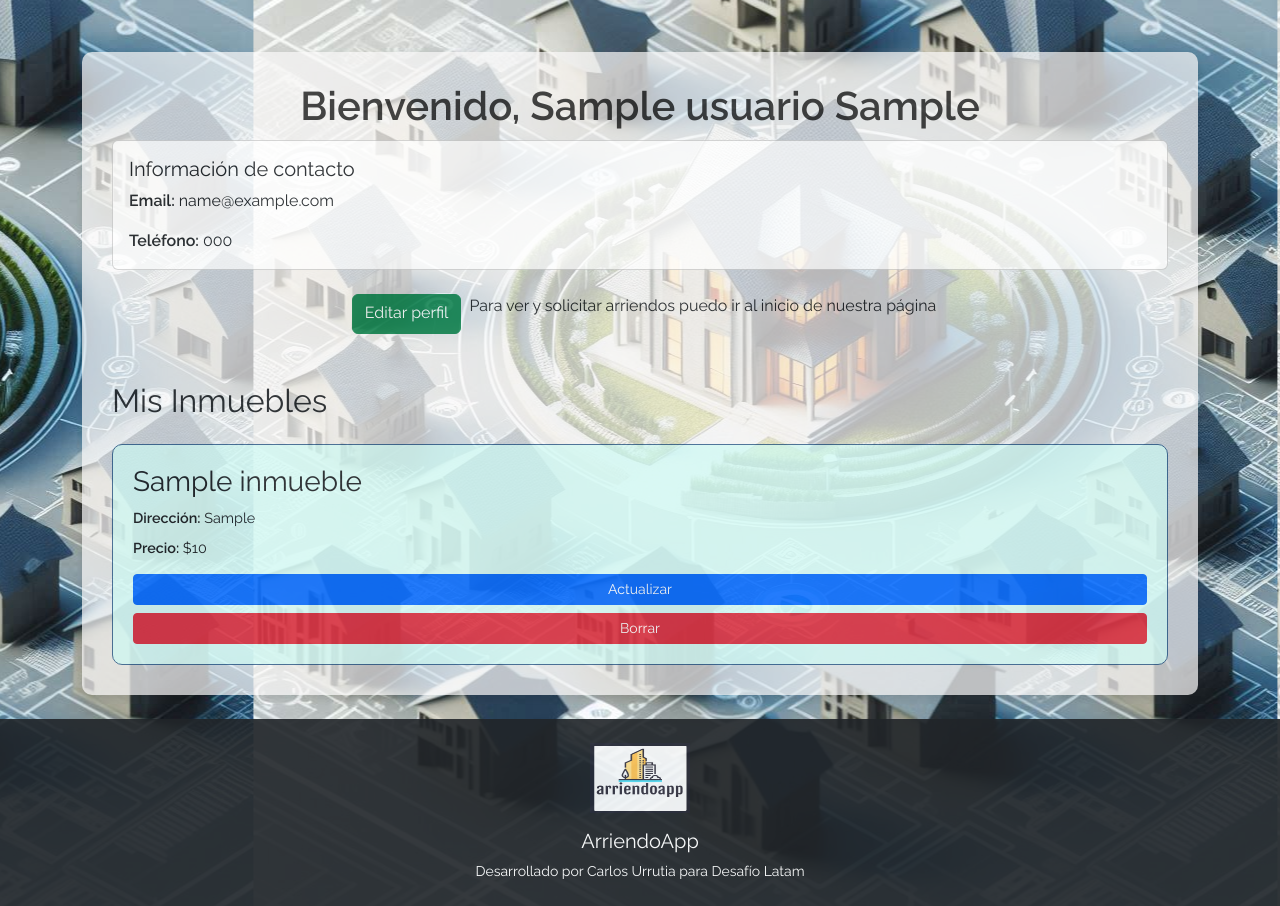
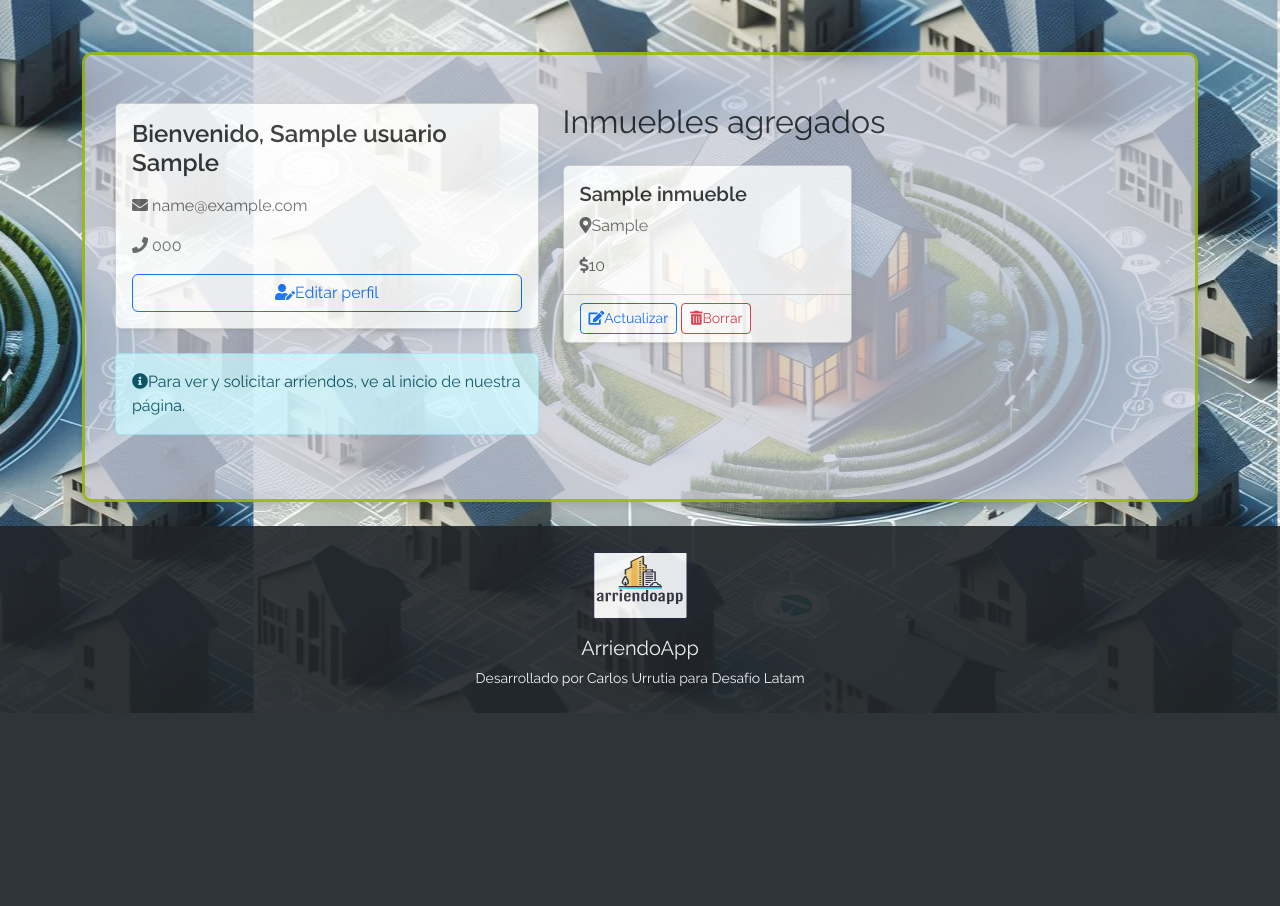
Before and after one commit to cfurrutia/M7_inmueble_django, a Django app: page /perfil/ in a window 1280 px wide. Shown: the part 112-1018 px from the top of the page. After the commit the page ends 825 px from the top, so only its background shows below. Run offline with Django 5.2, Linux system fonts and the light colour scheme; a user stored in the database is signed in; tables that the repository leaves empty hold one stand-in row (values such as "Sample post"); parts of the project's set-up code (start-up, migrations or seed data) failed here and were passed over.

Commit message:
cambios de color de bordes y detalles

```diff
--- a/arriendoapp/static/css/styles.css
+++ b/arriendoapp/static/css/styles.css
@@ -28,22 +28,46 @@ body {
     font-weight: 600;
 }
 
-
 .dropdown-menu.dropdown-menu-end {
     right: 0;
     left: auto;
 }
 
 .dropdown-item:active {
-    background-color: green;
+    background-color: rgb(224, 238, 29);
 }
 
 .content-container {
-    background-color: #faf9f9c9;
+    background-color: #d0d2dfc9;
     border-radius: 10px;
+    border: 3px solid #9bb913;
     box-shadow: 0 4px 8px rgba(0, 0, 0, 0.1);
     padding: 30px;
     margin-top: 20px;
+}
+
+.card-title {
+    font-weight: bold;
+    color: #333;
+}
+
+.card-text {
+    color: #666;
+}
+
+.list-group-item i {
+    margin-right: 10px;
+    color: #384d64;
+}
+
+.btn-primary {
+    background-color: #111922;
+    border-color: #2f345e;
+}
+
+.btn-primary:hover {
+    background-color: #a8c505;
+    border-color: #00b35f;
 }
 
 .inmuebles-grid {
@@ -53,8 +77,8 @@ body {
 }
 
 .inmueble-card {
-    background-color: #d8faf5;
-    border: 1px solid #406992;
+    background-color: #eef4fd;
+    border: 3px solid #9bb913;
     border-radius: 10px;
     padding: 20px;
 }
--- a/arriendoapp/templates/agregar_inmueble.html
+++ b/arriendoapp/templates/agregar_inmueble.html
@@ -18,7 +18,7 @@
             {% endfor %}
         </div>
 
-        <button type="submit" class="btn btn-success btn-block">Agregar Inmueble</button>
+        <button type="submit" class="btn btn-primary btn-block">Agregar Inmueble</button>
     </form>
 </div>
 
--- a/arriendoapp/templates/detalle_inmueble.html
+++ b/arriendoapp/templates/detalle_inmueble.html
@@ -43,7 +43,7 @@
 
     {% if user.is_authenticated and user.usuario.tipo_usuario == 'arrendador'%}
         <div class="text-center mt-4">
-            <a href="{% url 'solicitar_arriendo' inmueble.id %}" class="btn btn-success">Solicitar arriendo</a>
+            <a href="{% url 'solicitar_arriendo' inmueble.id %}" class="btn btn-primary">Solicitar arriendo</a>
         </div>
     {% endif %}
 </div>
--- a/arriendoapp/templates/editar_perfil.html
+++ b/arriendoapp/templates/editar_perfil.html
@@ -2,11 +2,12 @@
 
 {% block 'content' %}
 <div class="form-container">
-    <h1 class="form-title">Editar Perfil</h1>
+    <h1 class="form-title mb-4">Editar Perfil</h1>
     <form method="post" class="custom-form">
         {% csrf_token %}
         {{ form.as_p }}
-        <button type="submit" class="btn btn-success btn-block">Guardar cambios</button>
+        <button type="submit" class="btn btn-primary btn-block">Guardar cambios</button>
+        <a href="{% url 'perfil' %}" class="btn btn-secondary">Cancelar</a>
     </form>
 </div>
 {% endblock %}
--- a/arriendoapp/templates/perfil.html
+++ b/arriendoapp/templates/perfil.html
@@ -1,45 +1,70 @@
 {% extends 'base.html' %}
 {% block 'content' %}
 
-<div class="content-container">
-    <h1 class="form-title">Bienvenido, {{ usuario.nombres }} {{ usuario.apellidos }}</h1>
-
-    <div class="card mb-4">
+<div class="content-container py-5">
+    <div class="row">
+        <div class="col-lg-5">
+            <div class="card shadow-sm mb-4">
                 <div class="card-body">
-            <h5 class="card-title">Información de contacto</h5>
-            <p class="card-text"><strong>Email:</strong> {{ usuario.user.email }}</p>
-            <p class="card-text"><strong>Teléfono:</strong> {{ usuario.telefono }}</p>
+                    <h2 class="card-title h4 mb-3">Bienvenido, {{ usuario.nombres }} {{ usuario.apellidos }}</h2>
+                    <p class="card-text"><i class="fas fa-envelope mr-2"></i> {{ usuario.user.email }}</p>
+                    <p class="card-text"><i class="fas fa-phone mr-2"></i> {{ usuario.telefono }}</p>
+                    <a href="{% url 'editar_perfil' %}" class="btn btn-outline-primary btn-block mt-3">
+                        <i class="fas fa-user-edit mr-2"></i>Editar perfil
+                    </a>
                 </div>
             </div>
 
-    <div class="d-flex justify-content-center my-4">
-        <a href="{% url 'editar_perfil' %}" class="btn btn-success mr-3 mx-2">Editar perfil</a>
             {% if usuario.tipo_usuario == 'arrendador' %}
-            <a href="{% url 'agregar_inmueble' %}" class="btn btn-success">Agregar inmueble</a>
-            <a href="{% url 'ver_solicitudes' %}" class="btn btn-success">Ver solicitudes de arriendo</a>
+            <div class="card shadow-sm">
+                <div class="card-body">
+                    <h5 class="card-title mb-3">Acciones de arrendador</h5>
+                    <a href="{% url 'agregar_inmueble' %}" class="btn btn-primary btn-block mb-2">
+                        <i class="fas fa-plus-circle mr-2"></i>Agregar inmueble
+                    </a>
+                    <a href="{% url 'ver_solicitudes' %}" class="btn btn-info btn-block">
+                        <i class="fas fa-envelope-open-text mr-2"></i>Ver solicitudes de arriendo
+                    </a>
+                </div>
+            </div>
             {% else %}
-            <p>Para ver y solicitar arriendos puedo ir al inicio de nuestra página</p>
+            <div class="alert alert-info mt-4" role="alert">
+                <i class="fas fa-info-circle mr-2"></i>Para ver y solicitar arriendos, ve al inicio de nuestra página.
+            </div>
             {% endif %}
         </div>
 
+        <div class="col-lg-7">
+            <h2 class="mb-4">Inmuebles agregados</h2>
             {% if inmuebles %}
-        <h2 class="mt-5 mb-4">Mis Inmuebles</h2>
-        <div class="inmuebles-grid">
+            <div class="row">
                 {% for inmueble in inmuebles %}
-                <div class="inmueble-card">
-                    <h3>{{ inmueble.nombre }}</h3>
-                    <p><strong>Dirección:</strong> {{ inmueble.direccion }}</p>
-                    <p><strong>Precio:</strong> ${{ inmueble.precio_arriendo }}</p>
-                    <div class="mt-3">
-                        <a href="{% url 'actualizar_inmueble' inmueble.id %}" class="btn btn-sm btn-primary mb-2">Actualizar</a>
-                        <a href="{% url 'borrar_inmueble' inmueble.id %}" class="btn btn-sm btn-danger">Borrar</a>
+                <div class="col-md-6 mb-4">
+                    <div class="card h-100 shadow-sm">
+                        <div class="card-body">
+                            <h3 class="card-title h5">{{ inmueble.nombre }}</h3>
+                            <p class="card-text"><i class="fas fa-map-marker-alt mr-2"></i>{{ inmueble.direccion }}</p>
+                            <p class="card-text"><i class="fas fa-dollar-sign mr-2"></i>{{ inmueble.precio_arriendo }}</p>
+                        </div>
+                        <div class="card-footer bg-transparent">
+                            <a href="{% url 'actualizar_inmueble' inmueble.id %}" class="btn btn-sm btn-outline-primary mr-2">
+                                <i class="fas fa-edit mr-1"></i>Actualizar
+                            </a>
+                            <a href="{% url 'borrar_inmueble' inmueble.id %}" class="btn btn-sm btn-outline-danger">
+                                <i class="fas fa-trash-alt mr-1"></i>Borrar
+                            </a>
+                        </div>
                     </div>
                 </div>
                 {% endfor %}
             </div>
             {% else %}
-        <p class="alert alert-info">Aún no has publicado ningún inmueble.</p>
+            <div class="alert alert-info" role="alert">
+                <i class="fas fa-info-circle mr-2"></i>Aún no has publicado ningún inmueble.
+            </div>
             {% endif %}
+        </div>
+    </div>
 </div>
 
 {% endblock %}
```
Also changed, not shown: other parts of arriendoapp/static/css/styles.css (+13 -14 lines), arriendoapp/forms.py (+3 -5 lines), arriendoapp/templates/lista_inmuebles.html (+17 -23 lines). Lines whose indentation alone changed are shown as unchanged.
